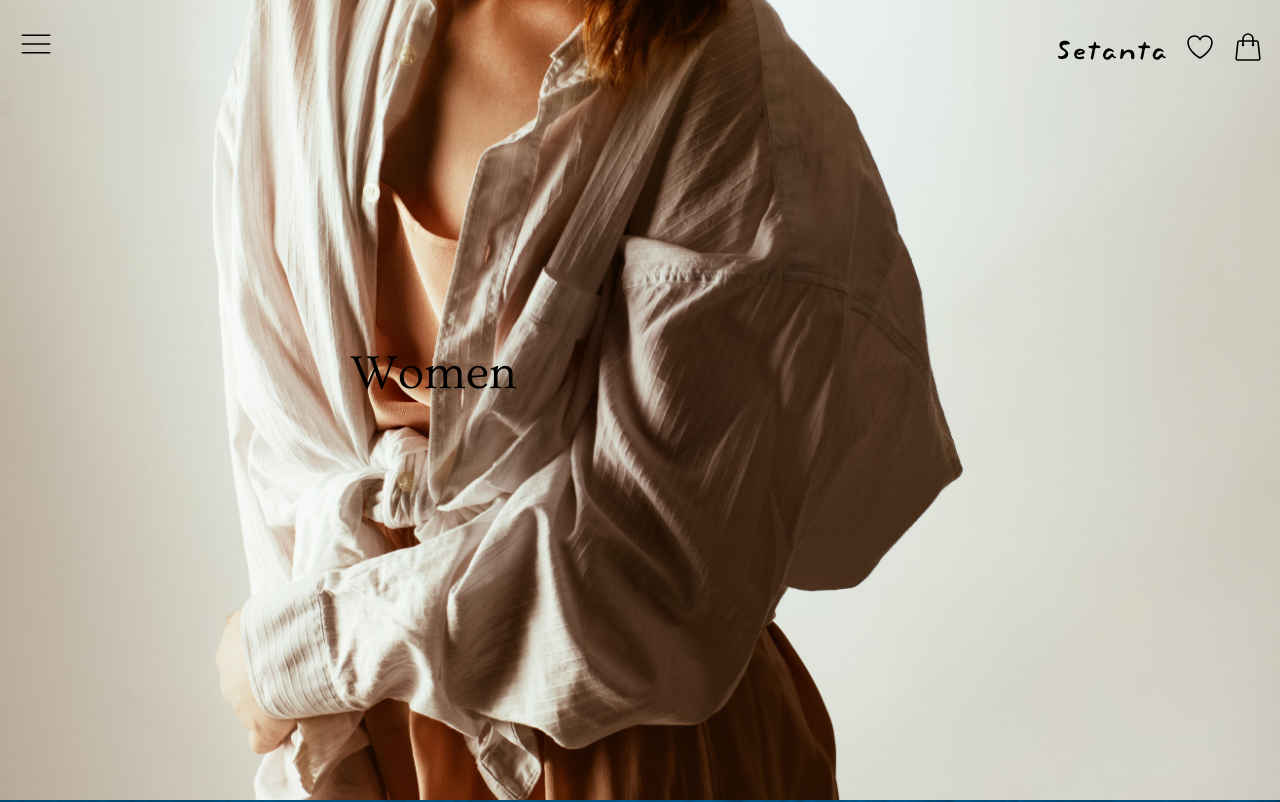
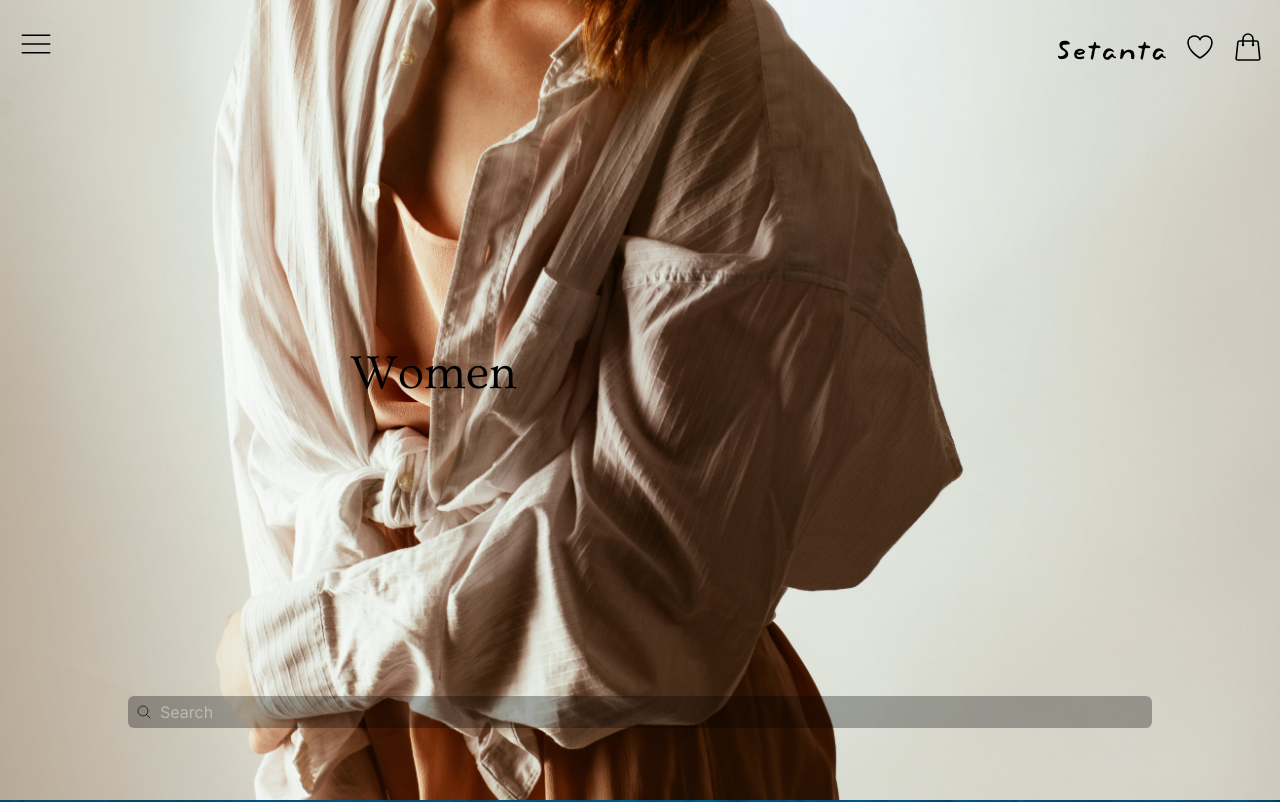
Before and after one commit to meowy8/setanta, a Next.js app: page / in a window 1280 px wide. Shown: the top 802 px of the page. Built offline with nearby package versions, Linux system fonts and the light colour scheme.

Commit message:
created search bar on homepage

```diff
--- /dev/null
+++ b/src/app/components/HomeSearchBar.tsx
@@ -0,0 +1,31 @@
+import React from "react";
+
+const HomeSearchBar = () => {
+  return (
+    <div className="fixed bottom-8 pb-10 w-full flex justify-center">
+      <div className="w-4/5 h-8 flex items-center">
+        <svg
+          xmlns="http://www.w3.org/2000/svg"
+          fill="none"
+          viewBox="0 0 24 24"
+          strokeWidth={1}
+          stroke="currentColor"
+          className="w-4 h-4 absolute ml-2"
+        >
+          <path
+            strokeLinecap="round"
+            strokeLinejoin="round"
+            d="m21 21-5.197-5.197m0 0A7.5 7.5 0 1 0 5.196 5.196a7.5 7.5 0 0 0 10.607 10.607Z"
+          />
+        </svg>
+        <input
+          type="text"
+          className="w-full h-full bg-black/30 rounded-md placeholder:text-slate-200/50 p-2 pl-8 outline-none"
+          placeholder="Search"
+        />
+      </div>
+    </div>
+  );
+};
+
+export default HomeSearchBar;
--- a/src/app/components/NavBar.tsx
+++ b/src/app/components/NavBar.tsx
@@ -28,7 +28,7 @@ const Sidebar = ({
         </svg>
       </button>
       <section
-        className={`fixed ovo left-0 top-0 h-full w-64 bg-white text-black z-10 ${
+        className={`fixed ovo left-0 top-0 h-full w-64 bg-white text-black z-100 ${
           isOpen ? "translate-x-0" : "-translate-x-full"
         } transition-transform duration-300 ease-in-out border-r-2 border-black`}
       >
--- a/src/app/page.tsx
+++ b/src/app/page.tsx
@@ -1,3 +1,4 @@
+import HomeSearchBar from "./components/HomeSearchBar";
 import NavBar from "./components/NavBar";
 
 const WomenSection = () => {
@@ -81,6 +82,7 @@ export default function Home() {
   return (
     <main className="overflow-hidden relative">
       <NavBar />
+      <HomeSearchBar />
       <div className="ovo">
         <WomenSection />
         <MenSection />
```
